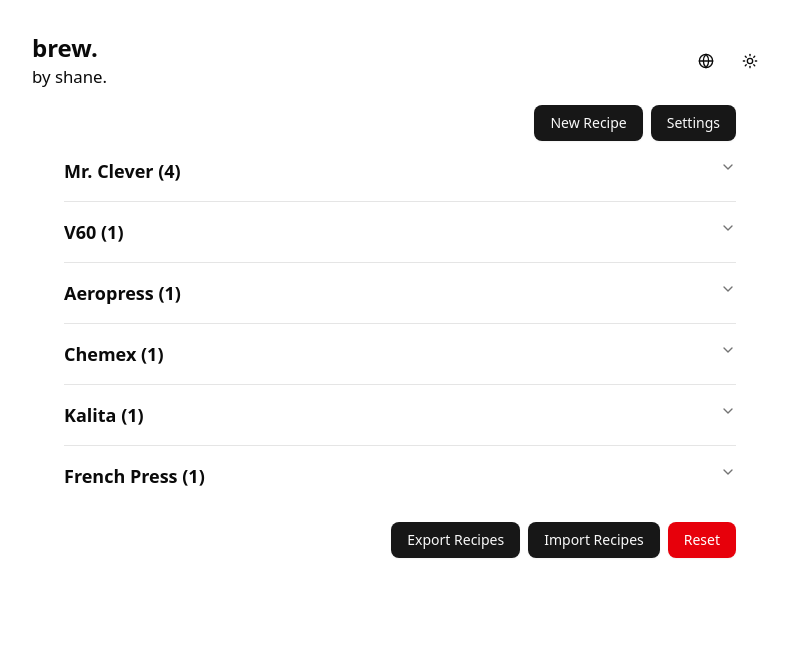
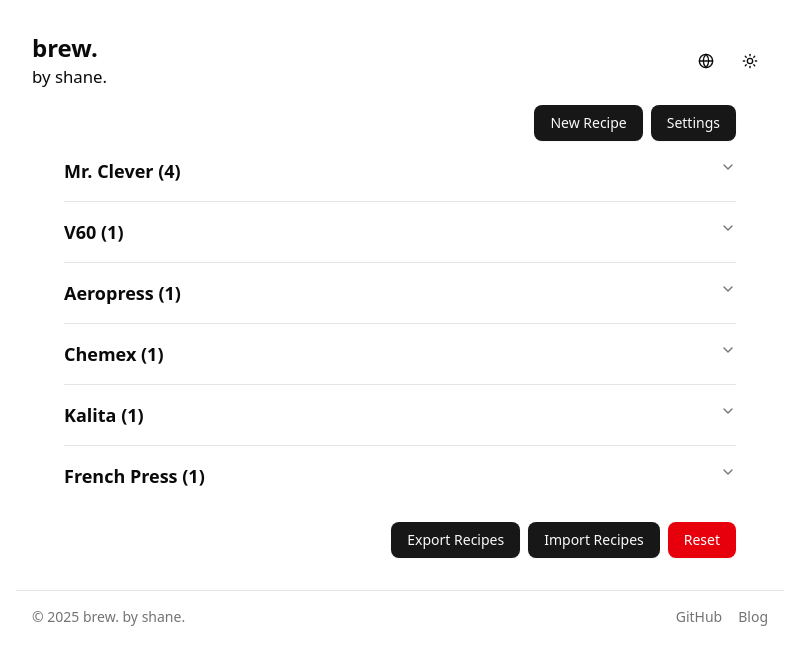
Before and after one commit to shanefully-done/brew, a Next.js app: page / in a window 1280 px wide. Shown: the top 664 px of the page, without its empty margins (240-1038 px from the left). Built offline with nearby package versions, Linux system fonts and the light colour scheme.

Commit message:
Added footer

```diff
--- a/app/layout.tsx
+++ b/app/layout.tsx
@@ -3,6 +3,7 @@ import { Geist, Geist_Mono } from "next/font/google";
 import "./globals.css";
 import { ThemeProvider } from "@/components/theme-provider";
 import { Header } from "@/components/header";
+import { Footer } from "@/components/footer";
 import { FeedbackProvider } from "@/components/feedback-context";
 
 const geistSans = Geist({
@@ -85,6 +86,7 @@ export default function RootLayout({
 						<div className="mx-auto p-4">
 							<Header />
 							{children}
+							<Footer />
 						</div>
 					</ThemeProvider>
 				</FeedbackProvider>
--- /dev/null
+++ b/components/footer.tsx
@@ -0,0 +1,31 @@
+"use client";
+
+import Link from "next/link";
+
+export function Footer() {
+	return (
+		<footer className="flex flex-col sm:flex-row items-center justify-between p-4 max-w-3xl mx-auto border-t border-border mt-8">
+			<div className="text-sm text-muted-foreground mb-2 sm:mb-0">
+				© 2025 brew. by shane.
+			</div>
+			<div className="flex items-center gap-4">
+				<Link
+					href="https://github.com/shanefully-done/miscalc"
+					target="_blank"
+					rel="noopener noreferrer"
+					className="text-sm text-muted-foreground hover:text-foreground transition-colors"
+				>
+					GitHub
+				</Link>
+				<Link
+					href="https://www.ixtj.dev/"
+					target="_blank"
+					rel="noopener noreferrer"
+					className="text-sm text-muted-foreground hover:text-foreground transition-colors"
+				>
+					Blog
+				</Link>
+			</div>
+		</footer>
+	);
+}
```
